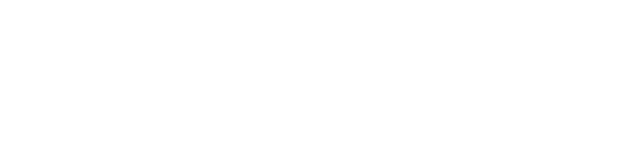
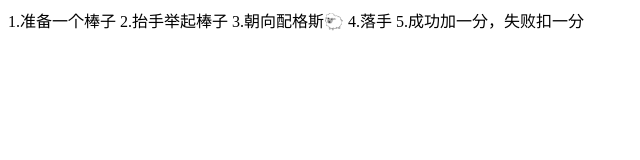
Before and after one commit to Reallyle/manager, a plain HTML site: page bangdapeigesiyang/index.html in a window 1280 px wide. Shown: the whole page, without its empty margins (0-640 px from the left). Drawn offline with Linux system fonts and the light colour scheme.

Commit message:
经理第一次修改

```diff
--- a/bangdapeigesiyang/index.html
+++ b/bangdapeigesiyang/index.html
@@ -5,6 +5,10 @@
 		<title></title>
 	</head>
 	<body>
-
+		1.准备一个棒子
+		2.抬手举起棒子
+		3.朝向配格斯🐑
+		4.落手
+		5.成功加一分，失败扣一分
 	</body>
 </html>
```
